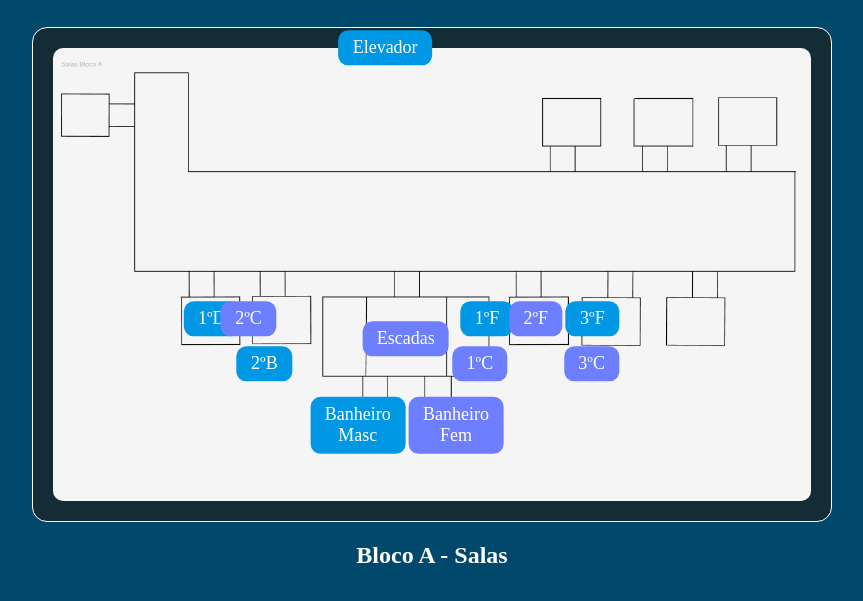
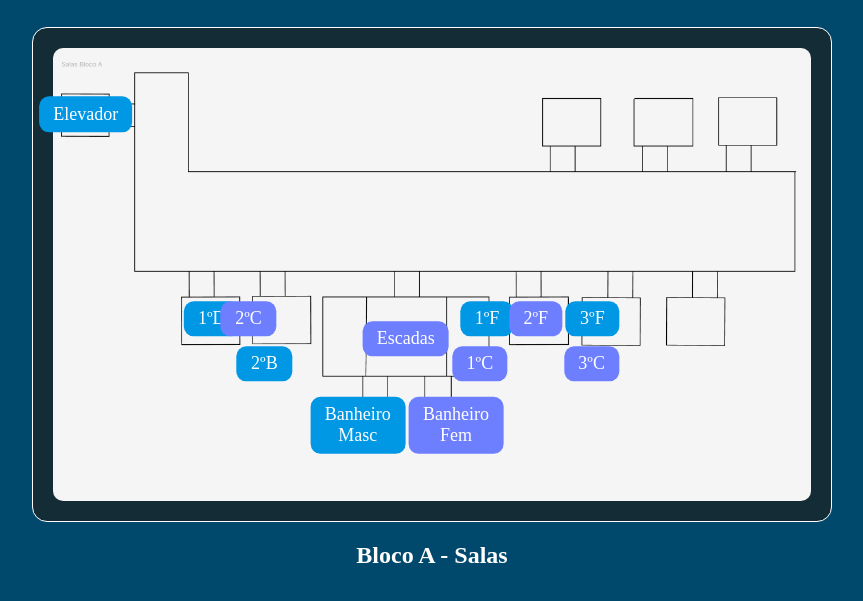
Before and after one commit to StefannySayuri/feira, a plain HTML site: page feira-main/index.html in a window 1280 px wide. Shown: the part 133-734 px from the top of the page, without its empty margins (208-1071 px from the left). Drawn offline with Linux system fonts and the light colour scheme; a web font is replaced by a local one.

Commit message:
ajuste da posição do botão 'elevador'

```diff
--- a/feira-main/estilo.css
+++ b/feira-main/estilo.css
@@ -107,6 +107,7 @@
   /* ======== POSIÇÕES RELATIVAS ======== */
   .fem { top: 80.5%; left: 53%; text-align: center;}
   .masc { top: 80.5%; left: 40.7%; text-align: center;}
+  .elevador {top: 17.5%; left: 6.6%;}
   .escadas { top: 63%; left: 46.7%; }
   .sala1 { top: 59%; left: 22.4%; }
   .sala2 { top: 59%; left: 27%; }
```
